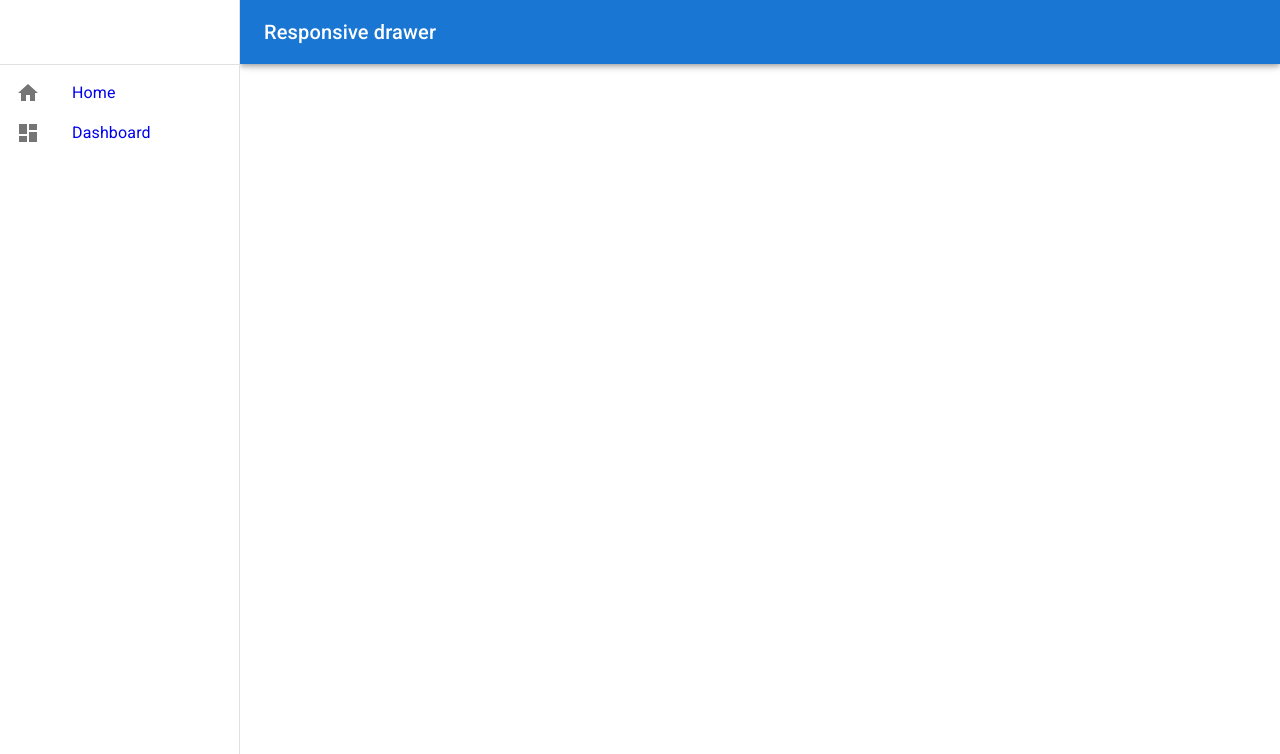
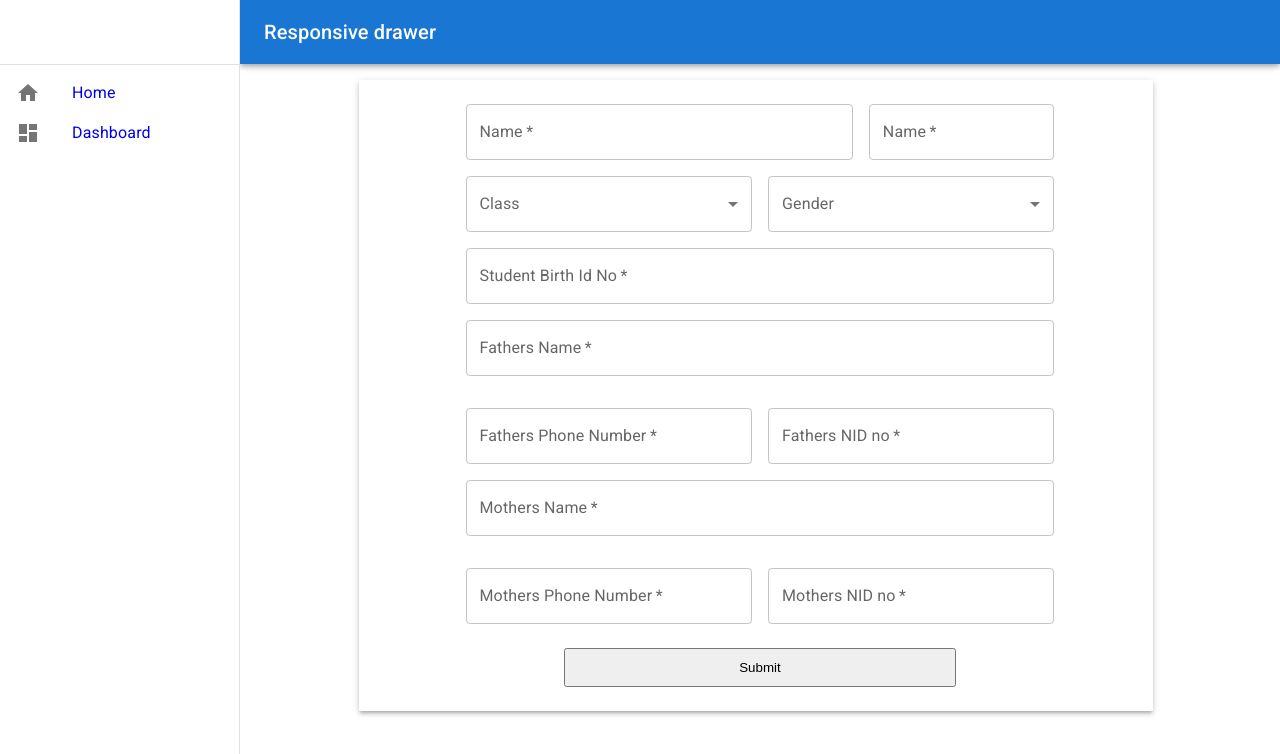
Before and after one commit to hasibdurjoy/primary-school-erp, a React (Create React App) app: page /addNewStudent in a window 1280 px wide. Shown: the top 754 px of the page. Built offline with nearby package versions, Linux system fonts and the light colour scheme.

Commit message:
form done

```diff
--- a/src/App.js
+++ b/src/App.js
@@ -7,14 +7,19 @@ import {
 } from "react-router-dom";
 import Dashboard from './pages/Home/Dashboard/Dashboard';
 import Navigation from './pages/Home/Navigation/Navigation';
+import AddNewStudent from './pages/Home/AddNewStudent/AddNewStudent';
 
 function App() {
   return (
     <div className="App">
       <Router>
-        <Navigation />
         <Routes>
-          <Route path="/" element={<Home />}></Route>
+          <Route path="/" element={<Navigation />} >
+            <Route exact path='/' element={<Home />} />
+            <Route path='/home' element={<Home />} />
+            <Route path='/dashboard' element={<Dashboard />} />
+            <Route path='/addNewStudent' element={<AddNewStudent />} />
+          </Route>
         </Routes>
       </Router>
     </div>
--- /dev/null
+++ b/src/pages/Home/AddNewStudent/AddNewStudent.js
@@ -0,0 +1,175 @@
+import React from 'react';
+import { useForm } from "react-hook-form";
+import TextField from '@mui/material/TextField';
+import { Container, FormControl, Grid, InputLabel, MenuItem, Paper, Select } from '@mui/material';
+import { Box } from '@mui/system';
+
+const AddNewStudent = () => {
+    const [studentClass, setStudentClass] = React.useState('');
+    const [studentGender, setStudentGender] = React.useState('');
+
+    const { register, handleSubmit, watch, reset, formState: { errors } } = useForm();
+
+    const onSubmit = data => {
+        data.class = studentClass;
+        data.gender = studentGender;
+        console.log(data)
+        reset();
+    };
+
+    const handleAge = (event) => {
+        setStudentClass(event.target.value);
+    };
+    const handleGender = (event) => {
+        setStudentGender(event.target.value);
+    };
+
+    return (
+        <Container>
+            <Grid container spacing={1}>
+                <Grid item sx={{ boxShadow: 3, mx: 'auto', pt: 3, pb: 3 }} xs={12} md={10}>
+                    <form onSubmit={handleSubmit(onSubmit)}>
+                        <Box sx={{ width: '75%', mt: 2, mx: "auto" }}>
+                            <Grid container spacing={2}>
+                                <Grid item xs={12} md={8}>
+                                    <TextField
+                                        sx={{ width: '100%' }}
+                                        {...register("name")}
+                                        required
+                                        label="Name"
+                                        type="text"
+                                    />
+                                </Grid>
+                                <Grid item xs={12} md={4}>
+                                    <TextField
+                                        sx={{ width: '100%' }}
+                                        {...register("name")}
+                                        required
+                                        label="Name"
+                                        type="year"
+                                    />
+                                </Grid>
+                            </Grid>
+                        </Box>
+
+
+                        <Box sx={{ width: '75%', mt: 2, mx: "auto" }}>
+                            <Grid container spacing={2}>
+                                <Grid item xs={12} md={6}>
+                                    <FormControl fullWidth>
+                                        <InputLabel id="demo-simple-select-label">Class</InputLabel>
+                                        <Select
+                                            labelId="demo-simple-select-label"
+                                            id="demo-simple-select"
+                                            value={studentClass}
+                                            label="Class"
+                                            onChange={handleAge}
+                                        >
+                                            <MenuItem value={0}>Pre Primary</MenuItem>
+                                            <MenuItem value={1}>One</MenuItem>
+                                            <MenuItem value={2}>Two</MenuItem>
+                                            <MenuItem value={3}>Three</MenuItem>
+                                            <MenuItem value={4}>Four</MenuItem>
+                                            <MenuItem value={5}>Five</MenuItem>
+                                        </Select>
+                                    </FormControl>
+                                </Grid>
+                                <Grid item xs={12} md={6}>
+                                    <FormControl fullWidth>
+                                        <InputLabel id="demo-simple-select-label">Gender</InputLabel>
+                                        <Select
+                                            labelId="demo-simple-select-label"
+                                            id="demo-simple-select"
+                                            value={studentGender}
+                                            label="Gender"
+                                            onChange={handleGender}
+                                        >
+                                            <MenuItem value={'male'}>Male</MenuItem>
+                                            <MenuItem value={'female'}>Female</MenuItem>
+                                            <MenuItem value={'others'}>Others</MenuItem>
+                                        </Select>
+                                    </FormControl>
+                                </Grid>
+                            </Grid>
+                        </Box>
+
+                        <TextField
+                            sx={{ width: '75%', mt: 2 }}
+                            {...register("birthId")}
+                            required
+                            label="Student Birth Id No"
+                            type="number"
+                        />
+
+                        <TextField
+                            sx={{ width: '75%', mt: 2 }}
+                            {...register("fathersName")}
+                            required
+                            label="Fathers Name"
+                            type="text"
+                        />
+
+                        <Box sx={{ width: '75%', mt: 2, mx: "auto" }}>
+                            <Grid container spacing={2}>
+                                <Grid item xs={12} md={6}>
+                                    <TextField
+                                        sx={{ width: '100%', mt: 2 }}
+                                        {...register("fathersPhone")}
+                                        required
+                                        label="Fathers Phone Number"
+                                        type="number"
+                                    />
+                                </Grid>
+                                <Grid item xs={12} md={6}>
+                                    <TextField
+                                        sx={{ width: '100%', mt: 2 }}
+                                        {...register("fathersNid")}
+                                        required
+                                        label="Fathers NID no"
+                                        type="number"
+                                    />
+                                </Grid>
+                            </Grid>
+                        </Box>
+
+                        <TextField
+                            sx={{ width: '75%', mt: 2 }}
+                            {...register("mothersName")}
+                            required
+                            label="Mothers Name"
+                            type="text"
+                        />
+
+                        <Box sx={{ width: '75%', mt: 2, mx: "auto" }}>
+                            <Grid container spacing={2}>
+                                <Grid item xs={12} md={6}>
+                                    <TextField
+                                        sx={{ width: '100%', mt: 2 }}
+                                        {...register("mothersPhone")}
+                                        required
+                                        label="Mothers Phone Number"
+                                        type="number"
+                                    />
+                                </Grid>
+                                <Grid item xs={12} md={6}>
+                                    <TextField
+                                        sx={{ width: '100%', mt: 2 }}
+                                        {...register("mothersNid")}
+                                        required
+                                        label="Mothers NID no"
+                                        type="number"
+                                    />
+                                </Grid>
+                            </Grid>
+                        </Box>
+
+                        <br />
+                        <input type="submit" style={{ width: "50%", padding: "10px 0px" }} />
+                    </form>
+                </Grid>
+            </Grid>
+        </Container>
+    );
+};
+
+export default AddNewStudent;
--- a/src/pages/Home/Home/Home.js
+++ b/src/pages/Home/Home/Home.js
@@ -3,15 +3,27 @@ import Box from '@mui/material/Box';
 import Paper from '@mui/material/Paper';
 import Grid from '@mui/material/Grid';
 import { Container, Typography } from '@mui/material';
+import { Link } from 'react-router-dom';
 
 const Home = () => {
     return (
         <Container>
             <Grid container spacing={2}>
-                <Grid item xs={8} md={2}>
-                    <Paper >
-                        <Typography variant="body1">Home</Typography>
-                    </Paper>
+                <Grid item xs={8} md={4}>
+                    <Link to='/dashboard' style={{ textDecoration: "none", textAlign: "center" }}>
+                        <Paper >
+                            <img src="https://image.freepik.com/free-icon/dwelling-house_318-1861.jpg" alt="" width="100px" />
+                            <Typography variant="h6">Home</Typography>
+                        </Paper>
+                    </Link>
+                </Grid>
+                <Grid item xs={8} md={4}>
+                    <Link to='/addNewStudent' style={{ textDecoration: "none", textAlign: "center" }}>
+                        <Paper >
+                            <img src="https://image.flaticon.com/icons/png/512/1252/1252249.png" alt="" width="100px" />
+                            <Typography variant="h6">Add New Student</Typography>
+                        </Paper>
+                    </Link>
                 </Grid>
             </Grid>
         </Container>
```
